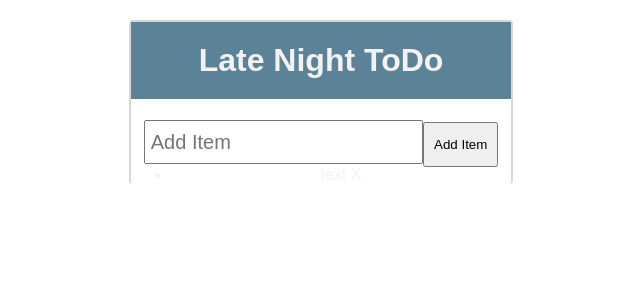
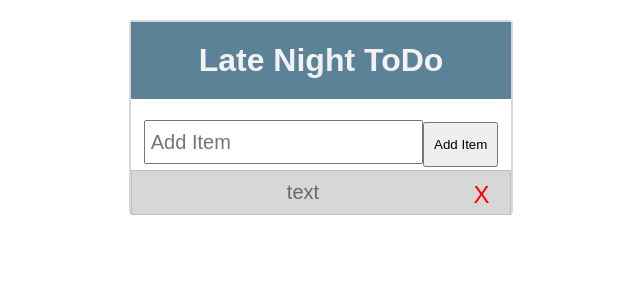
Before and after one commit to Delink-D/late-night-1, an Angular app: page / in a window 1280 px wide. Shown: the top 300 px of the page, without its empty margins (319-959 px from the left). Built offline with nearby package versions, Linux system fonts and the light colour scheme.

Commit message:
Style of list items

```diff
--- a/src/app/app.component.css
+++ b/src/app/app.component.css
@@ -30,3 +30,27 @@ h1 {
 	height: 45px;
 	cursor: pointer;
 }
+ul {
+	list-style: none;
+	font-size: 20px;
+	color: #686868;
+	margin-left: -40px;
+	margin-bottom: 0px;
+}
+li {
+	border: 1px solid #bfbfbf;
+	background: #d7d7d7;
+	padding: 10px 0;
+	margin-bottom: 5px;
+}
+span.del {
+	color: red;
+	font-size: 24px;
+	cursor: pointer;
+	position: relative;
+	float: right;
+	margin-right: 20px;
+}
+span.del:hover {
+	font-weight: bolder;
+}
--- a/src/app/app.component.html
+++ b/src/app/app.component.html
@@ -9,7 +9,7 @@
 	<ul>
 		<li>
 			text
-			<span>X</span>
+			<span class="del">X</span>
 		</li>
 	</ul>
 </div>
```
